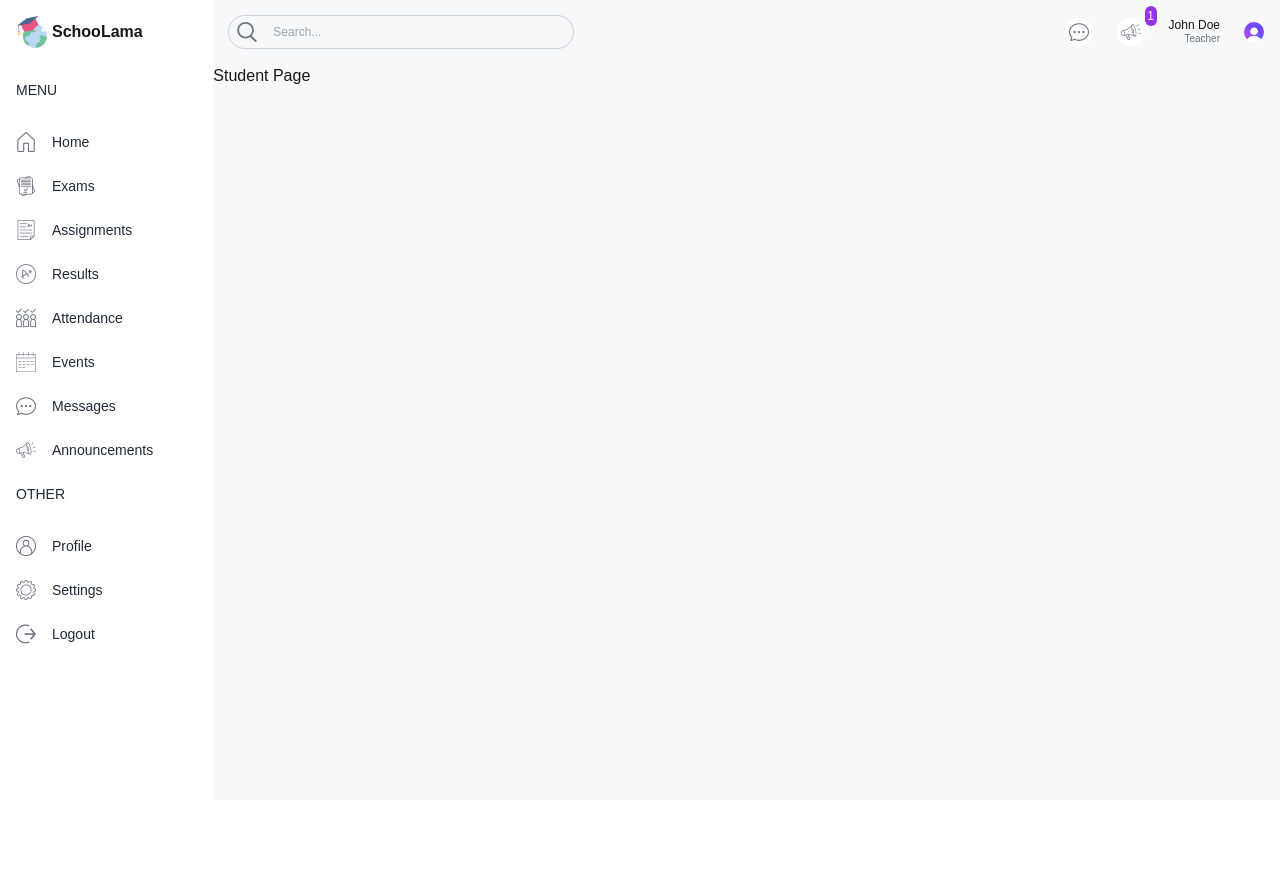
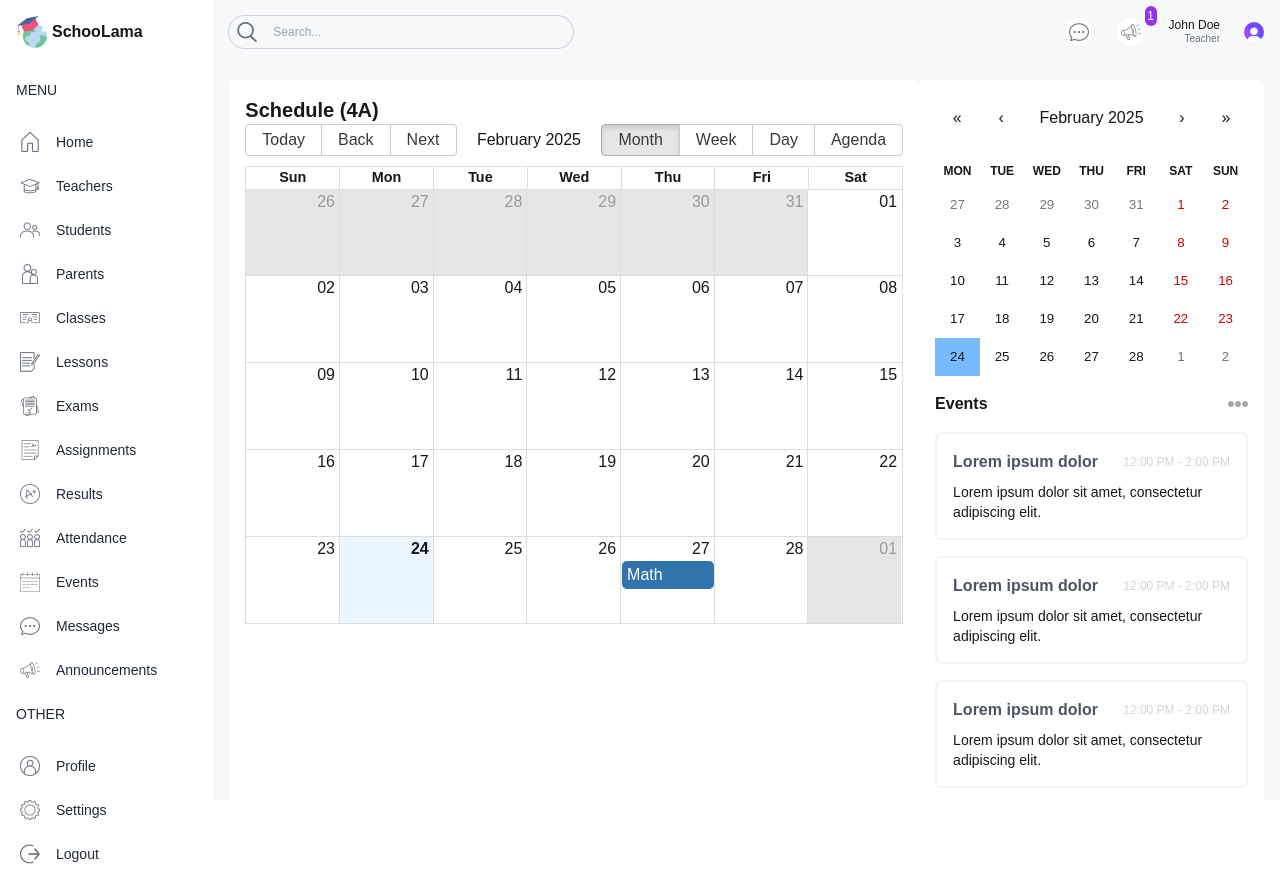
Before and after one commit to MilkiyasGebru/Next-UI-Components, a Next.js app: page /student in a window 1280 px wide. Before the commit the page ends 800 px from the top, so only its background shows below. Built offline with nearby package versions, Linux system fonts and the light colour scheme.

Commit message:
Added a Big Calendar

```diff
--- a/app/(dashboard)/student/page.jsx
+++ b/app/(dashboard)/student/page.jsx
@@ -1,3 +1,29 @@
+"use client"
+
+import EventCalendar from "@/components/EventCalendar";
+import AnnouncementChart from "@/components/AnnouncementChart";
+import BigCalendar from "@/components/BigCalendar";
+
 export default function StudentPage(){
-    return (<div>Student Page</div>)
+    return (
+        <div className="p-4 flex flex-col lg:flex-row">
+
+        {/*    Left*/}
+            <div className="w-full lg:w-2/3">
+
+                <div className="h-full bg-white p-4 rounded-md">
+                    <h1 className="text-xl font-bold">Schedule (4A) </h1>
+                    <BigCalendar />
+                </div>
+
+            </div>
+
+            {/*Right*/}
+            <div className="w-full lg:w-1/3 flex flex-col gap-8">
+                <EventCalendar/>
+                <AnnouncementChart/>
+            </div>
+
+        </div>
+    )
 }
--- /dev/null
+++ b/components/BigCalendar.jsx
@@ -0,0 +1,165 @@
+import { Calendar, momentLocalizer } from 'react-big-calendar'
+import moment from 'moment'
+import "react-big-calendar/lib/css/react-big-calendar.css"
+
+const localizer = momentLocalizer(moment)
+
+export default function BigCalendar() {
+
+     const calendarEvents = [
+        {
+            title: "Math",
+            allDay: false,
+            start: new Date(2025, 1, 27, 8, 0),
+            end: new Date(2025, 1, 27, 11, 45),
+        },
+        {
+            title: "English",
+            allDay: false,
+            start: new Date(2025, 3, 27, 9, 0),
+            end: new Date(2025, 3, 27, 9, 45),
+        },
+        {
+            title: "Biology",
+            allDay: false,
+            start: new Date(2024, 7, 12, 10, 0),
+            end: new Date(2024, 7, 12, 10, 45),
+        },
+        {
+            title: "Physics",
+            allDay: false,
+            start: new Date(2024, 7, 12, 11, 0),
+            end: new Date(2024, 7, 12, 11, 45),
+        },
+        {
+            title: "Chemistry",
+            allDay: false,
+            start: new Date(2024, 7, 12, 13, 0),
+            end: new Date(2024, 7, 12, 13, 45),
+        },
+        {
+            title: "History",
+            allDay: false,
+            start: new Date(2024, 7, 12, 14, 0),
+            end: new Date(2024, 7, 12, 14, 45),
+        },
+        {
+            title: "English",
+            allDay: false,
+            start: new Date(2024, 7, 13, 9, 0),
+            end: new Date(2024, 7, 13, 9, 45),
+        },
+        {
+            title: "Biology",
+            allDay: false,
+            start: new Date(2024, 7, 13, 10, 0),
+            end: new Date(2024, 7, 13, 10, 45),
+        },
+        {
+            title: "Physics",
+            allDay: false,
+            start: new Date(2024, 7, 13, 11, 0),
+            end: new Date(2024, 7, 13, 11, 45),
+        },
+
+        {
+            title: "History",
+            allDay: false,
+            start: new Date(2024, 7, 13, 14, 0),
+            end: new Date(2024, 7, 13, 14, 45),
+        },
+        {
+            title: "Math",
+            allDay: false,
+            start: new Date(2024, 7, 14, 8, 0),
+            end: new Date(2024, 7, 14, 8, 45),
+        },
+        {
+            title: "Biology",
+            allDay: false,
+            start: new Date(2024, 7, 14, 10, 0),
+            end: new Date(2024, 7, 14, 10, 45),
+        },
+
+        {
+            title: "Chemistry",
+            allDay: false,
+            start: new Date(2024, 7, 14, 13, 0),
+            end: new Date(2024, 7, 14, 13, 45),
+        },
+        {
+            title: "History",
+            allDay: false,
+            start: new Date(2024, 7, 14, 14, 0),
+            end: new Date(2024, 7, 13, 14, 45),
+        },
+        {
+            title: "English",
+            allDay: false,
+            start: new Date(2024, 7, 15, 9, 0),
+            end: new Date(2024, 7, 15, 9, 45),
+        },
+        {
+            title: "Biology",
+            allDay: false,
+            start: new Date(2024, 7, 15, 10, 0),
+            end: new Date(2024, 7, 15, 10, 45),
+        },
+        {
+            title: "Physics",
+            allDay: false,
+            start: new Date(2024, 7, 15, 11, 0),
+            end: new Date(2024, 7, 15, 11, 45),
+        },
+
+        {
+            title: "History",
+            allDay: false,
+            start: new Date(2024, 7, 15, 14, 0),
+            end: new Date(2024, 7, 15, 14, 45),
+        },
+        {
+            title: "Math",
+            allDay: false,
+            start: new Date(2024, 7, 16, 8, 0),
+            end: new Date(2024, 7, 16, 8, 45),
+        },
+        {
+            title: "English",
+            allDay: false,
+            start: new Date(2024, 7, 16, 9, 0),
+            end: new Date(2024, 7, 16, 9, 45),
+        },
+
+        {
+            title: "Physics",
+            allDay: false,
+            start: new Date(2024, 7, 16, 11, 0),
+            end: new Date(2024, 7, 16, 11, 45),
+        },
+        {
+            title: "Chemistry",
+            allDay: false,
+            start: new Date(2024, 7, 16, 13, 0),
+            end: new Date(2024, 7, 16, 13, 45),
+        },
+        {
+            title: "History",
+            allDay: false,
+            start: new Date(2024, 7, 16, 14, 0),
+            end: new Date(2024, 7, 16, 14, 45),
+        },
+    ];
+
+    return (
+        <div>
+            <Calendar
+                localizer={localizer}
+                events={calendarEvents}
+                startAccessor="start"
+                endAccessor="end"
+                style={{ height: 500 }}
+            />
+        </div>
+    )
+}
--- a/components/menu.jsx
+++ b/components/menu.jsx
@@ -129,8 +129,8 @@ export default function Menu(){
 
                 {menuItem.items.map((item,itemIndex)=> {
 
-                    { if (item.visible.includes("student")){
-                        return <Link href={item.href} key={itemIndex} className="flex items-center gap-4 py-2 justify-center lg:justify-start text-gray-500">
+                    { if (item.visible.includes("teacher")){
+                        return <Link href={item.href} key={itemIndex} className="flex items-center gap-4 py-2 justify-center lg:justify-start text-gray-500 hover:bg-lamaSkyLight rounded-md px-1">
                             <Image src={item.icon} width={20} height={20} alt={item.label}  />
                             <span className="text-gray-800 hidden lg:block">{item.label}</span>
                         </Link>
--- a/package.json
+++ b/package.json
@@ -9,8 +9,10 @@
     "lint": "next lint"
   },
   "dependencies": {
+    "moment": "^2.30.1",
     "next": "15.1.7",
     "react": "^19.0.0",
+    "react-big-calendar": "^1.18.0",
     "react-calendar": "^5.1.0",
     "react-dom": "^19.0.0",
     "recharts": "^2.15.1"
```
Also changed, not shown: 1 other file (tests, documents, lock files or other folders).
